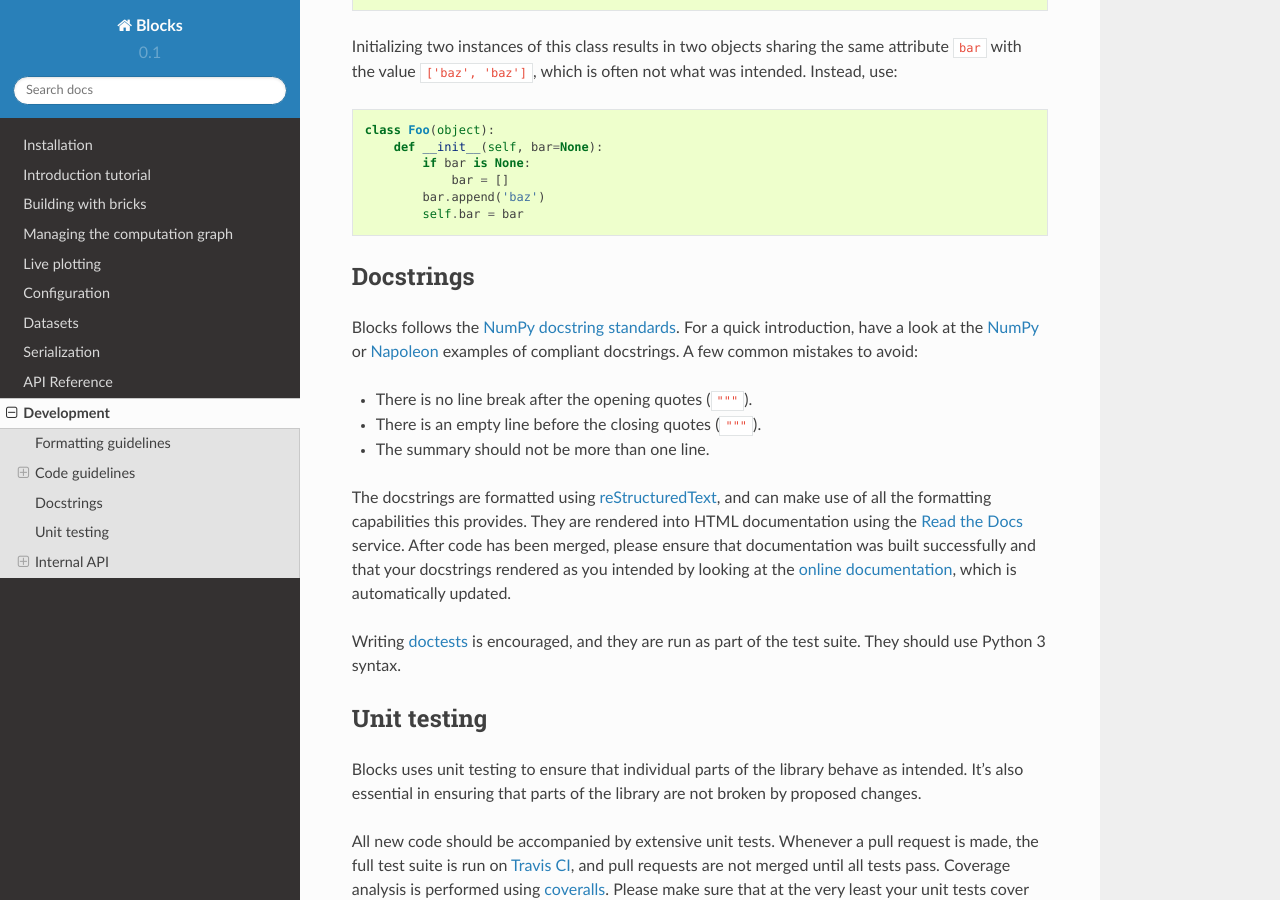
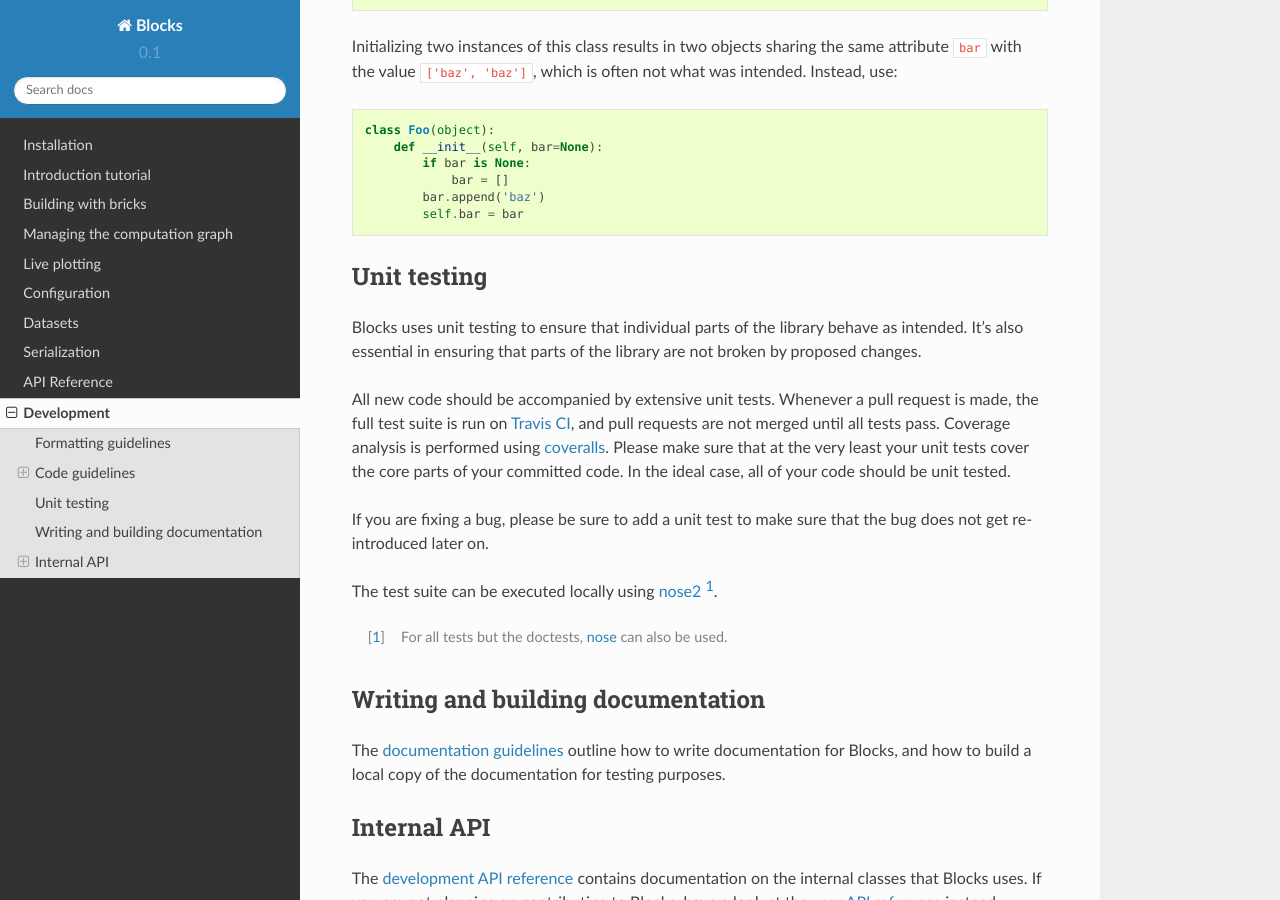
Before and after one commit to mila-iqia/blocks, a Sphinx documentation site: the page built from docs/development/index.rst, in a window 1280 px wide and 900 px high, scrolled down 3003 px. Built offline with Sphinx 7.4.7 and the Read the Docs theme 2.0.0, drawn with Linux system fonts in a browser that asks for light colours.

Commit message:
Add more docs about docs

```diff
--- a/docs/development/index.rst
+++ b/docs/development/index.rst
@@ -181,33 +181,6 @@
            bar.append('baz')
            self.bar = bar
 
-Docstrings
-----------
-Blocks follows the `NumPy docstring standards`_. For a quick introduction, have
-a look at the NumPy_ or Napoleon_ examples of compliant docstrings. A few common
-mistakes to avoid:
-
-* There is no line break after the opening quotes (``"""``).
-* There is an empty line before the closing quotes (``"""``).
-* The summary should not be more than one line.
-
-The docstrings are formatted using reStructuredText_, and can make use of all
-the formatting capabilities this provides. They are rendered into HTML
-documentation using the `Read the Docs`_ service. After code has been merged,
-please ensure that documentation was built successfully and that your docstrings
-rendered as you intended by looking at the `online documentation`_, which is
-automatically updated.
-
-Writing doctests_ is encouraged, and they are run as part of the test suite.
-They should use Python 3 syntax.
-
-.. _NumPy docstring standards: https://github.com/numpy/numpy/blob/master/doc/HOWTO_DOCUMENT.rst.txt
-.. _NumPy: https://github.com/numpy/numpy/blob/master/doc/example.py
-.. _Napoleon: http://sphinxcontrib-napoleon.readthedocs.org/en/latest/example_numpy.html
-.. _reStructuredText: http://docutils.sourceforge.net/rst.html
-.. _doctests: https://docs.python.org/2/library/doctest.html
-.. _Read the Docs: https://readthedocs.org/
-.. _online documentation: http://blocks.readthedocs.org/
 
 Unit testing
 ------------
@@ -234,6 +207,12 @@
 .. _nose2: https://readthedocs.org/projects/nose2/
 .. _nose: http://nose.readthedocs.org/en/latest/
 
+Writing and building documentation
+----------------------------------
+The :doc:`documentation guidelines <docs>` outline how to write documentation
+for Blocks, and how to build a local copy of the documentation for testing
+purposes.
+
 Internal API
 ------------
 The :doc:`development API reference <internal_api>` contains documentation on
```
Also changed, not shown: other parts of docs/development/index.rst (+1 -0 lines), docs/development/docs.rst (added, +76 -0 lines), docs/setup.rst (+3 -7 lines).
